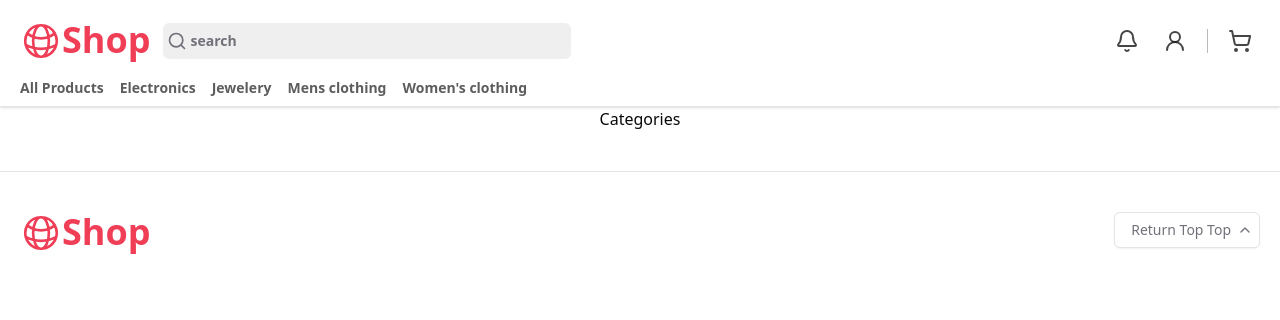
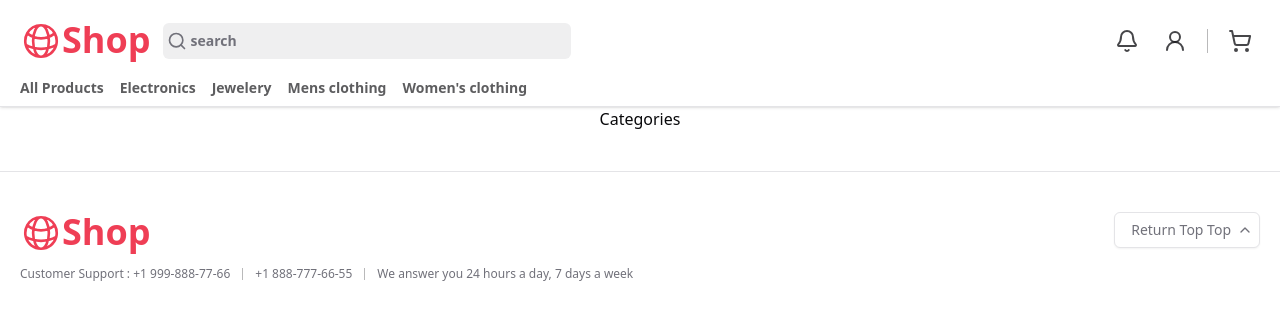
Before and after one commit to hossein-jorfi/Shop-Next.js, a Next.js app: page /categories in a window 1280 px wide. Shown: the top 320 px of the page. Built offline with nearby package versions, Linux system fonts and the light colour scheme.

Commit message:
support info

```diff
--- a/src/ui/layout/footer/info.tsx
+++ b/src/ui/layout/footer/info.tsx
@@ -1,12 +1,23 @@
+import { Separator } from "@/components/ui/separator";
 import CompanyLogo from "@/ui/shared/company-logo";
 
 const Info = () => {
   return (
-    <div>
+    <div className="flex flex-col gap-3">
       <CompanyLogo />
-      <div className=""></div>
+      <div className="flex items-center gap-3 text-xs font-medium text-muted-foreground">
+        <p>Customer Support : +1 999-888-77-66</p>
+        <Devider />
+        <p>+1 888-777-66-55</p>
+        <Devider />
+        <p>We answer you 24 hours a day, 7 days a week</p>
+      </div>
     </div>
   );
 };
 
 export default Info;
+
+const Devider = () => {
+  return <Separator orientation="vertical" className="h-3" />;
+};
```
